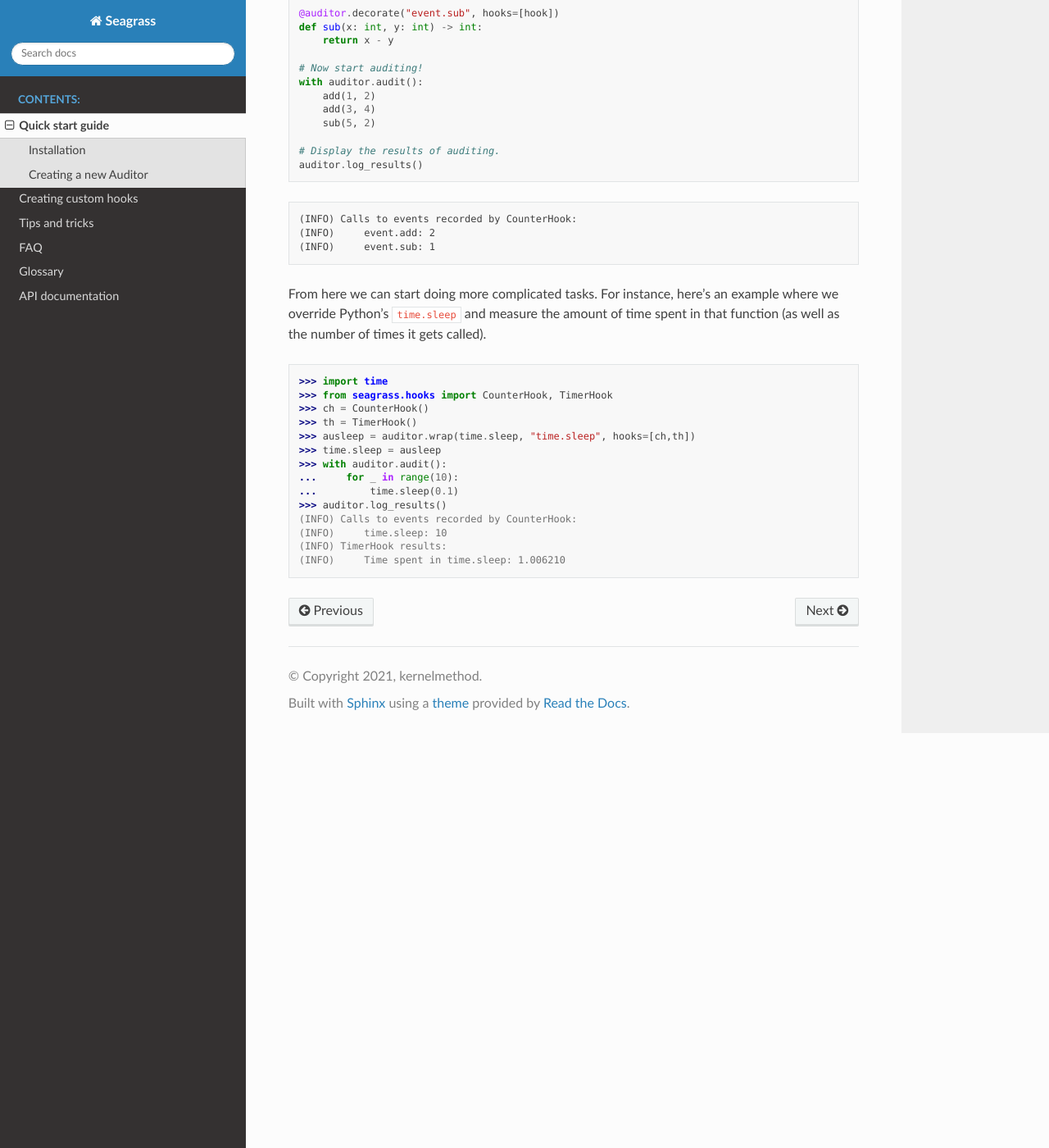
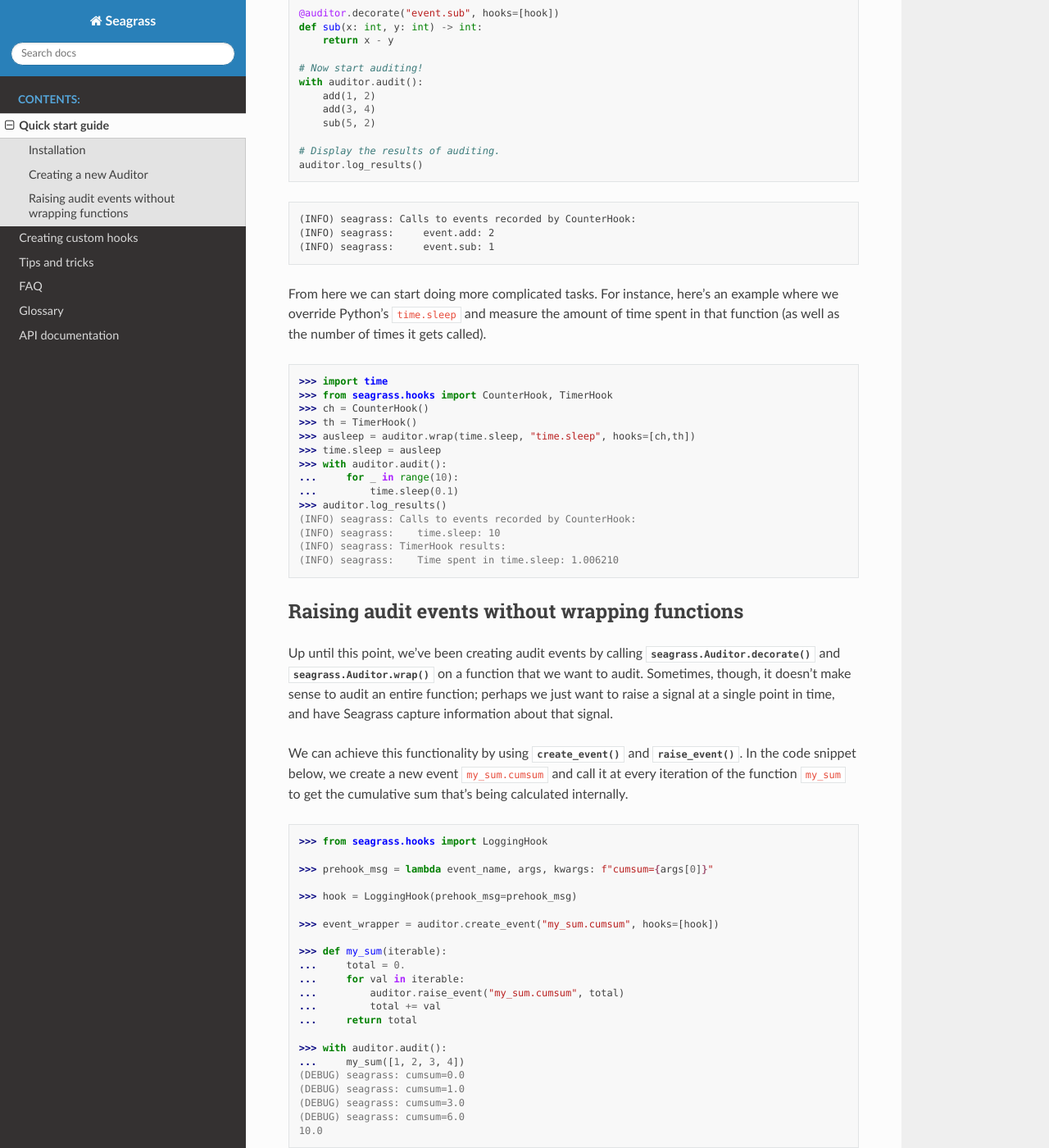
Before and after one commit to kernelmethod/Seagrass, a Sphinx documentation site: the page built from docs/source/quickstart.rst, in a window 1280 px wide and 1400 px high, scrolled down 1188 px. Shown: the whole window at 82% size. Built offline with Sphinx 7.4.7 and the Read the Docs theme 2.0.0, drawn with Linux system fonts in a browser that asks for light colours.

Commit message:
Add a section to the quick start guide on raising empty audit events.

```diff
--- a/docs/source/quickstart.rst
+++ b/docs/source/quickstart.rst
@@ -35,7 +35,7 @@ configure the logger to print all logs to ``stdout``:
 
    fh = logging.StreamHandler()
    fh.setLevel(logging.INFO)
-   formatter = logging.Formatter("(%(levelname)s) %(message)s")
+   formatter = logging.Formatter("(%(levelname)s) %(name)s: %(message)s")
    fh.setFormatter(formatter)
 
    logger = logging.getLogger("seagrass")
@@ -47,14 +47,14 @@ functions to see how many times each of them are called. We create a new event
 for the ``add`` function called ``event.add``, and an event for the ``sub``
 function called ``event.sub``.
 
-.. testsetup:: *
+.. testsetup:: basic-quickstart-example
 
    import logging, sys
    from seagrass import Auditor
 
    fh = logging.StreamHandler(stream=sys.stdout)
    fh.setLevel(logging.INFO)
-   formatter = logging.Formatter("(%(levelname)s) %(message)s")
+   formatter = logging.Formatter("(%(levelname)s) %(name)s: %(message)s")
    fh.setFormatter(formatter)
 
    logger = logging.getLogger("seagrass")
@@ -93,17 +93,17 @@ function called ``event.sub``.
    # Display the results of auditing.
    auditor.log_results()
 
-.. testoutput::
+.. testoutput:: basic-quickstart-example
 
-   (INFO) Calls to events recorded by CounterHook:
-   (INFO)     event.add: 2
-   (INFO)     event.sub: 1
+   (INFO) seagrass: Calls to events recorded by CounterHook:
+   (INFO) seagrass:     event.add: 2
+   (INFO) seagrass:     event.sub: 1
 
 From here we can start doing more complicated tasks. For instance, here's an
 example where we override Python's ``time.sleep`` and measure the amount of time
 spent in that function (as well as the number of times it gets called).
 
-.. doctest::
+.. doctest:: basic-quickstart-example
 
    >>> import time
    >>> from seagrass.hooks import CounterHook, TimerHook
@@ -115,7 +115,64 @@ spent in that function (as well as the number of times it gets called).
    ...     for _ in range(10):
    ...         time.sleep(0.1)
    >>> auditor.log_results()  # doctest: +SKIP
-   (INFO) Calls to events recorded by CounterHook:
-   (INFO)     time.sleep: 10
-   (INFO) TimerHook results:
-   (INFO)     Time spent in time.sleep: 1.006210
+   (INFO) seagrass: Calls to events recorded by CounterHook:
+   (INFO) seagrass:    time.sleep: 10
+   (INFO) seagrass: TimerHook results:
+   (INFO) seagrass:    Time spent in time.sleep: 1.006210
+
+-----------------------------------------------
+Raising audit events without wrapping functions
+-----------------------------------------------
+
+Up until this point, we've been creating audit events by calling
+:py:meth:`seagrass.Auditor.decorate` and :py:meth:`seagrass.Auditor.wrap` on a
+function that we want to audit. Sometimes, though, it doesn't make sense to
+audit an entire function; perhaps we just want to raise a signal at a single
+point in time, and have Seagrass capture information about that signal.
+
+We can achieve this functionality by using
+:py:meth:`~seagrass.Auditor.create_event` and
+:py:meth:`~seagrass.Auditor.raise_event`. In the code snippet below, we create a
+new event ``my_sum.cumsum`` and call it at every iteration of the function
+``my_sum`` to get the cumulative sum that's being calculated internally.
+
+.. testsetup:: empty-auditing-events
+
+   import logging, sys
+   from seagrass import Auditor
+
+   fh = logging.StreamHandler(stream=sys.stdout)
+   fh.setLevel(logging.DEBUG)
+   formatter = logging.Formatter("(%(levelname)s) %(name)s: %(message)s")
+   fh.setFormatter(formatter)
+
+   logger = logging.getLogger("seagrass")
+   logger.setLevel(logging.DEBUG)
+   logger.addHandler(fh)
+
+   auditor = Auditor(logger=logger)
+
+.. doctest:: empty-auditing-events
+
+   >>> from seagrass.hooks import LoggingHook
+
+   >>> prehook_msg = lambda event_name, args, kwargs: f"cumsum={args[0]}"
+
+   >>> hook = LoggingHook(prehook_msg=prehook_msg)
+
+   >>> event_wrapper = auditor.create_event("my_sum.cumsum", hooks=[hook])
+
+   >>> def my_sum(iterable):
+   ...     total = 0.
+   ...     for val in iterable:
+   ...         auditor.raise_event("my_sum.cumsum", total)
+   ...         total += val
+   ...     return total
+
+   >>> with auditor.audit():
+   ...     my_sum([1, 2, 3, 4])
+   (DEBUG) seagrass: cumsum=0.0
+   (DEBUG) seagrass: cumsum=1.0
+   (DEBUG) seagrass: cumsum=3.0
+   (DEBUG) seagrass: cumsum=6.0
+   10.0
```
Also changed, not shown: other parts of docs/source/quickstart.rst (+1 -1 lines).
